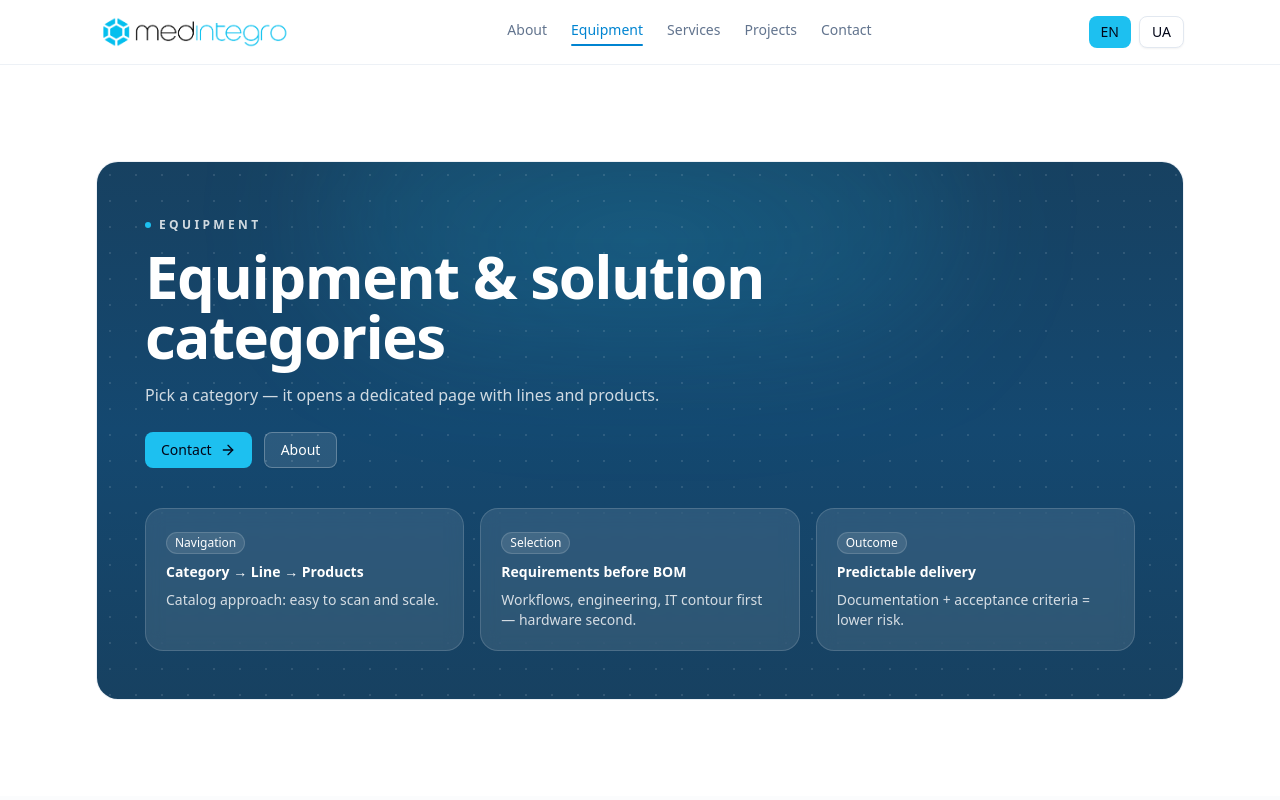
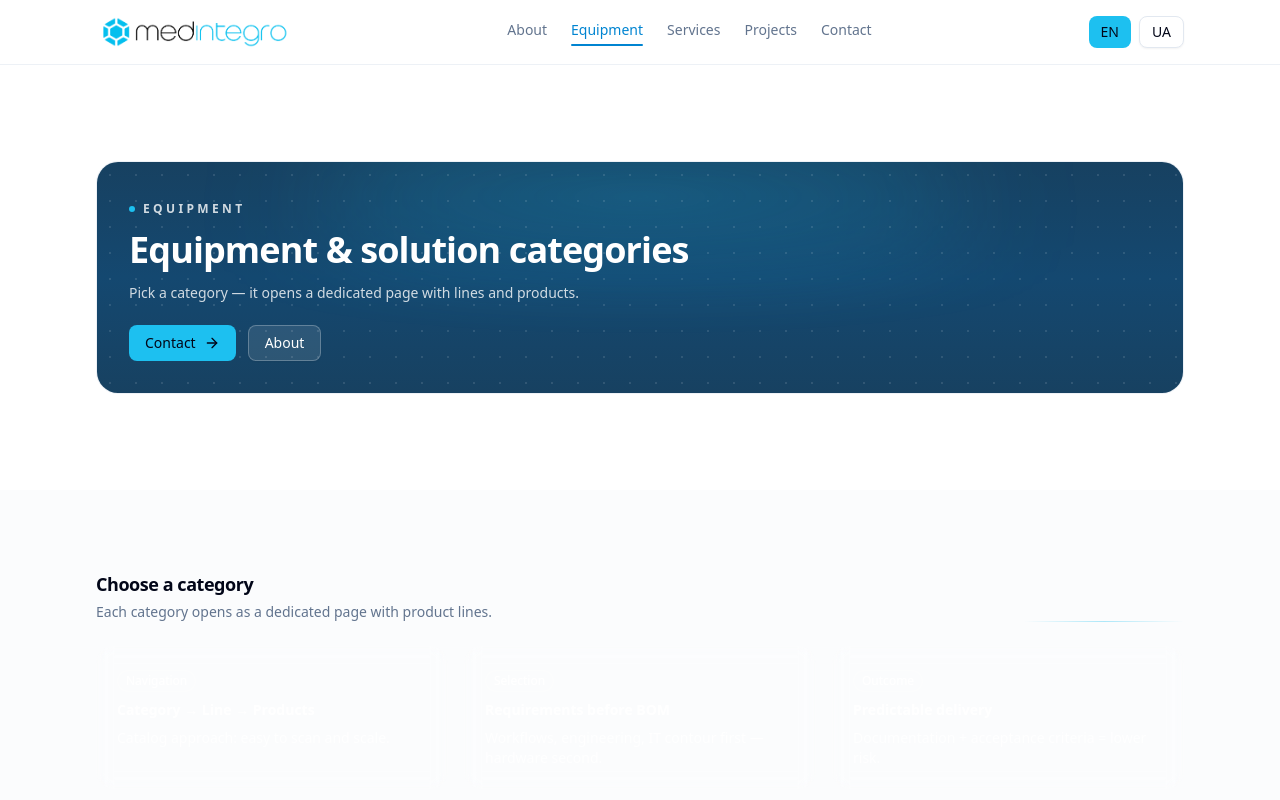
Before and after one commit to romahawk/medintegro-web-next, a Next.js app: page /en/equipment in a window 1280 px wide. Shown: the top 800 px of the page. Built offline with nearby package versions, Linux system fonts and the light colour scheme.

Commit message:
feat(ui): compact equipment hero and move proof strip below

```diff
--- a/src/app/[locale]/(site)/equipment/page.tsx
+++ b/src/app/[locale]/(site)/equipment/page.tsx
@@ -106,14 +106,14 @@ export default async function EquipmentPage({ params }: Props) {
 
   return (
     <>
-      {/* HERO (brand style) */}
+      {/* HERO (compact) */}
       <Section spacing="hero">
         <BrandHero
+          variant="compact"
           eyebrow={t.eyebrow.toUpperCase()}
           title={t.title}
           subtitle={t.subtitle}
           actions={HeroActions}
-          footer={ProofStrip}
         />
       </Section>
 
@@ -134,8 +134,10 @@ export default async function EquipmentPage({ params }: Props) {
           <div className="hidden md:block h-px w-40 bg-linear-to-r from-transparent via-[rgb(var(--brand-sky-rgb))]/35 to-transparent" />
         </div>
 
+        {/* Proof strip moved here so categories are above fold */}
+        <div className="mt-6">{ProofStrip}</div>
+
         <div className="mt-6 grid gap-4 lg:grid-cols-2">
-          {/* Add subtle interactivity by wrapping cards */}
           {EQUIPMENT_CATEGORIES.map((category) => (
             <div
               key={category.key}
--- a/src/components/site/BrandHero.tsx
+++ b/src/components/site/BrandHero.tsx
@@ -8,11 +8,14 @@ type Props = {
   /** Optional primary/secondary CTA buttons or any custom CTA block */
   actions?: ReactNode;
 
-  /** Optional block under hero content (e.g., proof strip). Should render nicely on dark bg. */
+  /** Optional block under hero content (e.g., proof strip). */
   footer?: ReactNode;
 
   /** Optional: constrain text width */
   maxWidthClassName?: string;
+
+  /** Visual density */
+  variant?: "default" | "compact";
 
   /** Extra class for outer container */
   className?: string;
@@ -25,14 +28,21 @@ export function BrandHero({
   actions,
   footer,
   maxWidthClassName = "max-w-3xl",
+  variant = "default",
   className,
 }: Props) {
+  const isCompact = variant === "compact";
+
   return (
-    <div className={["relative overflow-hidden rounded-3xl border border-border/60", className]
-      .filter(Boolean)
-      .join(" ")}
+    <div
+      className={[
+        "relative overflow-hidden rounded-3xl border border-border/60",
+        className,
+      ]
+        .filter(Boolean)
+        .join(" ")}
     >
-      {/* Deep blue gradient base */}
+      {/* Gradient base */}
       <div className="absolute inset-0 bg-linear-to-b from-[rgb(var(--brand-deep-rgb))] via-[rgb(var(--brand-mid-rgb))] to-[rgb(var(--brand-deep-rgb))]" />
 
       {/* Cyan glow */}
@@ -43,29 +53,40 @@ export function BrandHero({
       {/* Tech texture */}
       <div className="pointer-events-none absolute inset-0 opacity-[0.16] [background-image:radial-gradient(rgba(255,255,255,0.70)_1px,transparent_1px)] [background-size:26px_26px]" />
 
-      <div className="relative p-6 md:p-12">
+      <div className={`relative ${isCompact ? "p-6 md:p-8" : "p-6 md:p-12"}`}>
         <div className={maxWidthClassName}>
-          {eyebrow ? (
+          {eyebrow && (
             <div className="inline-flex items-center gap-2 text-xs font-semibold tracking-[0.28em] text-white/80">
               <span className="h-1.5 w-1.5 rounded-full bg-[rgb(var(--brand-sky-rgb))]" />
               {eyebrow}
             </div>
-          ) : null}
+          )}
 
-          <h1 className="mt-3 text-3xl font-semibold tracking-tight text-white md:text-6xl">
+          <h1
+            className={`mt-3 font-semibold tracking-tight text-white ${
+              isCompact
+                ? "text-2xl md:text-4xl"
+                : "text-3xl md:text-6xl"
+            }`}
+          >
             {title}
           </h1>
 
-          {subtitle ? (
-            <p className="mt-4 max-w-2xl text-sm leading-relaxed text-white/80 md:text-base">
+          {subtitle && (
+            <p
+              className={`mt-3 max-w-2xl leading-relaxed text-white/80 ${
+                isCompact ? "text-sm" : "text-sm md:text-base"
+              }`}
+            >
               {subtitle}
             </p>
-          ) : null}
+          )}
 
-          {actions ? <div className="mt-6">{actions}</div> : null}
+          {actions && <div className="mt-5">{actions}</div>}
         </div>
 
-        {footer ? <div className="mt-10">{footer}</div> : null}
+        {/* Footer only in default variant */}
+        {!isCompact && footer && <div className="mt-10">{footer}</div>}
       </div>
     </div>
   );
```
